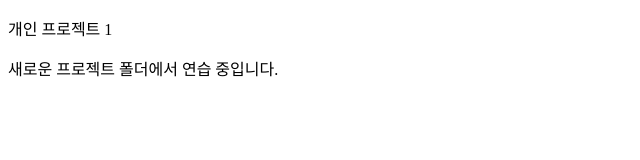
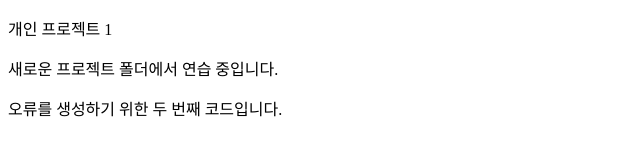
Before and after one commit to slateblueness/0602_Git_Project, a plain HTML site: page index.html in a window 1280 px wide. Shown: the whole page, without its empty margins (0-640 px from the left). Drawn offline with Linux system fonts and the light colour scheme.

Commit message:
0602 error in house

```diff
--- a/index.html
+++ b/index.html
@@ -9,5 +9,6 @@
   <body>
     <p>개인 프로젝트 1</p>
     <p>새로운 프로젝트 폴더에서 연습 중입니다.</p>
+    <p>오류를 생성하기 위한 두 번째 코드입니다.</p>
   </body>
 </html>
```
